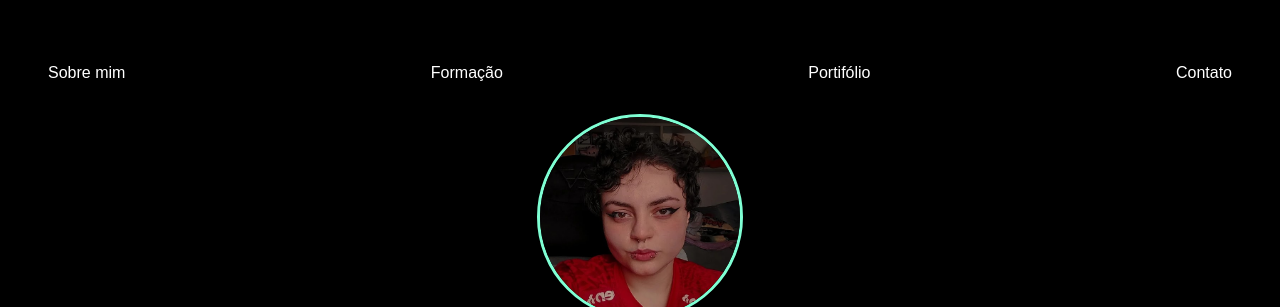
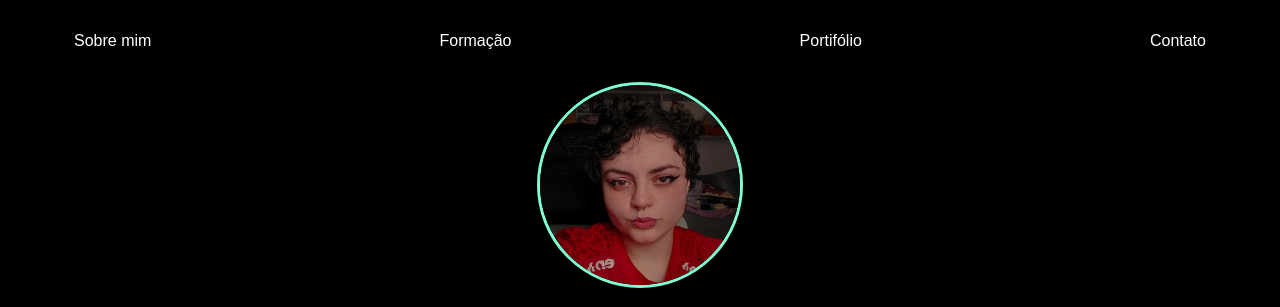
Before and after one commit to Elle-devs/cv-online, a plain HTML site: page index.html in a window 1280 px wide. Shown: the top 307 px of the page. Drawn offline with Linux system fonts and the light colour scheme.

```diff
--- a/index.css
+++ b/index.css
@@ -50,7 +50,7 @@
     color: rgb(161, 161, 212)
 }
 .container {
-    padding: 24px 24px;
+    padding: 0px 50px;
 }
 .article {
     column-count: 2;
```
